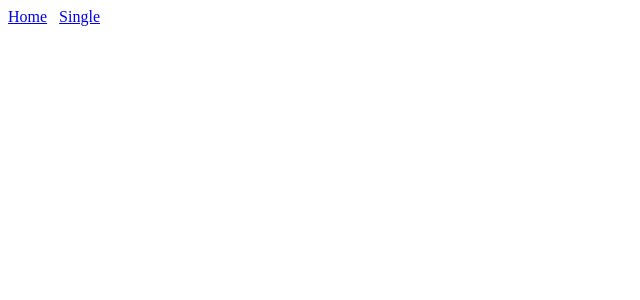
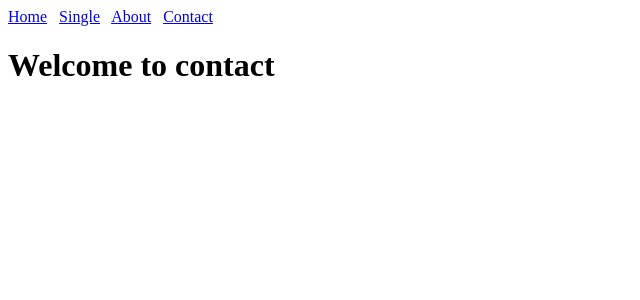
Before and after one commit to danielskiala/demo-app-angular, an Angular app: page /contact in a window 1280 px wide. Before the commit this address led to /. Shown: the top 300 px of the page, without its empty margins (0-640 px from the left). Built offline with nearby package versions, Linux system fonts and the light colour scheme.

Commit message:
Add about and contact pages

```diff
--- /dev/null
+++ b/src/app/about/about.component.html
@@ -0,0 +1 @@
+<h1>Welcome to about</h1>
--- /dev/null
+++ b/src/app/about/about.component.ts
@@ -0,0 +1,15 @@
+import { Component, OnInit } from '@angular/core';
+
+@Component({
+  selector: 'app-about',
+  templateUrl: './about.component.html',
+  styleUrls: ['./about.component.css']
+})
+export class AboutComponent implements OnInit {
+
+  constructor() { }
+
+  ngOnInit(): void {
+  }
+
+}
--- a/src/app/app.component.html
+++ b/src/app/app.component.html
@@ -2,5 +2,9 @@
   <a routerLink="home">Home</a>
   &nbsp;
   <a routerLink="single">Single</a>
+  &nbsp;
+  <a routerLink="about">About</a>
+  &nbsp;
+  <a routerLink="contact">Contact</a>
 </div>
 <router-outlet></router-outlet>
--- a/src/app/app.module.ts
+++ b/src/app/app.module.ts
@@ -5,12 +5,16 @@ import { AppRoutingModule } from './app-routing.module';
 import { AppComponent } from './app.component';
 import { SingleComponent } from './single/single.component';
 import { HomeComponent } from './home/home.component';
+import { AboutComponent } from './about/about.component';
+import { ContactComponent } from './contact/contact.component';
 
 @NgModule({
   declarations: [
     AppComponent,
     SingleComponent,
-    HomeComponent
+    HomeComponent,
+    AboutComponent,
+    ContactComponent
   ],
   imports: [
     BrowserModule,
--- /dev/null
+++ b/src/app/contact/contact.component.html
@@ -0,0 +1 @@
+<h1>Welcome to contact</h1>
--- /dev/null
+++ b/src/app/contact/contact.component.ts
@@ -0,0 +1,15 @@
+import { Component, OnInit } from '@angular/core';
+
+@Component({
+  selector: 'app-contact',
+  templateUrl: './contact.component.html',
+  styleUrls: ['./contact.component.css']
+})
+export class ContactComponent implements OnInit {
+
+  constructor() { }
+
+  ngOnInit(): void {
+  }
+
+}
```
Also changed, not shown: src/app/app-routing.module.ts (+7 -3 lines), src/app/about/about.component.css (added), src/app/contact/contact.component.css (added).
